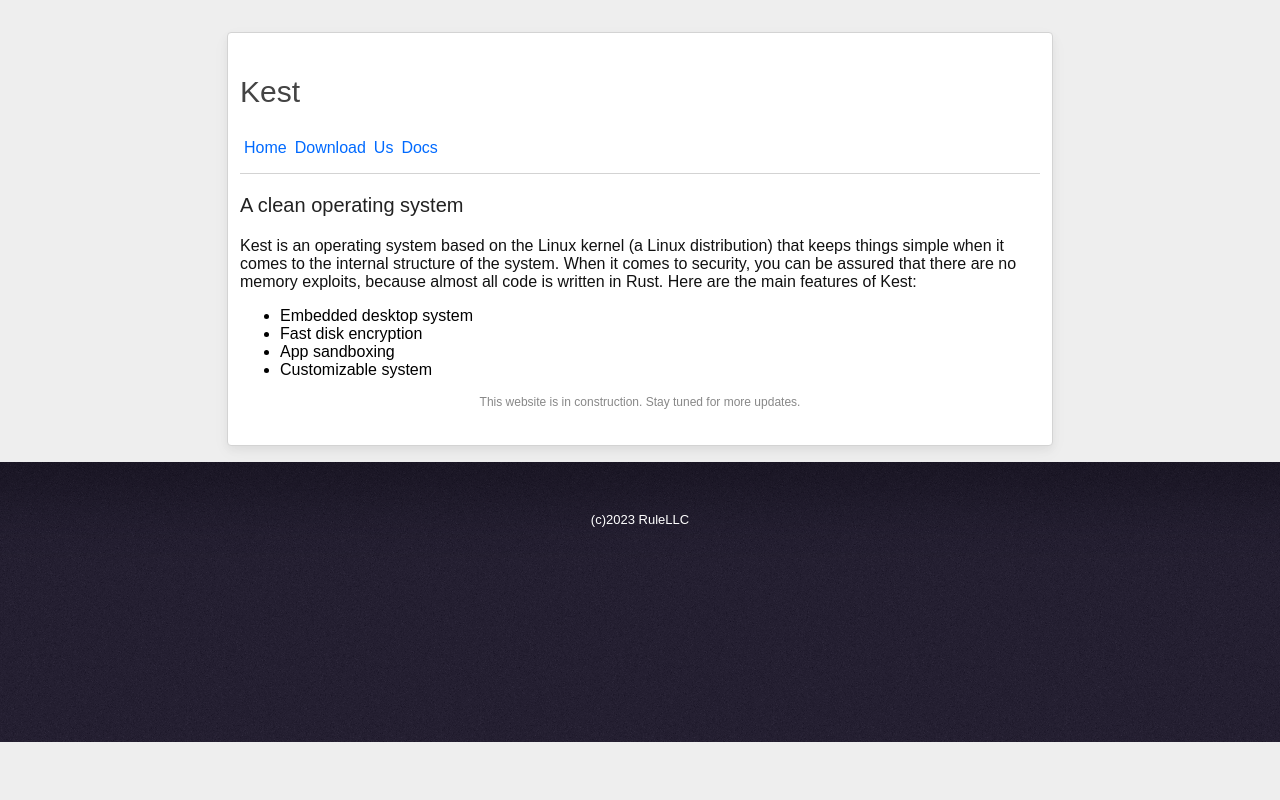
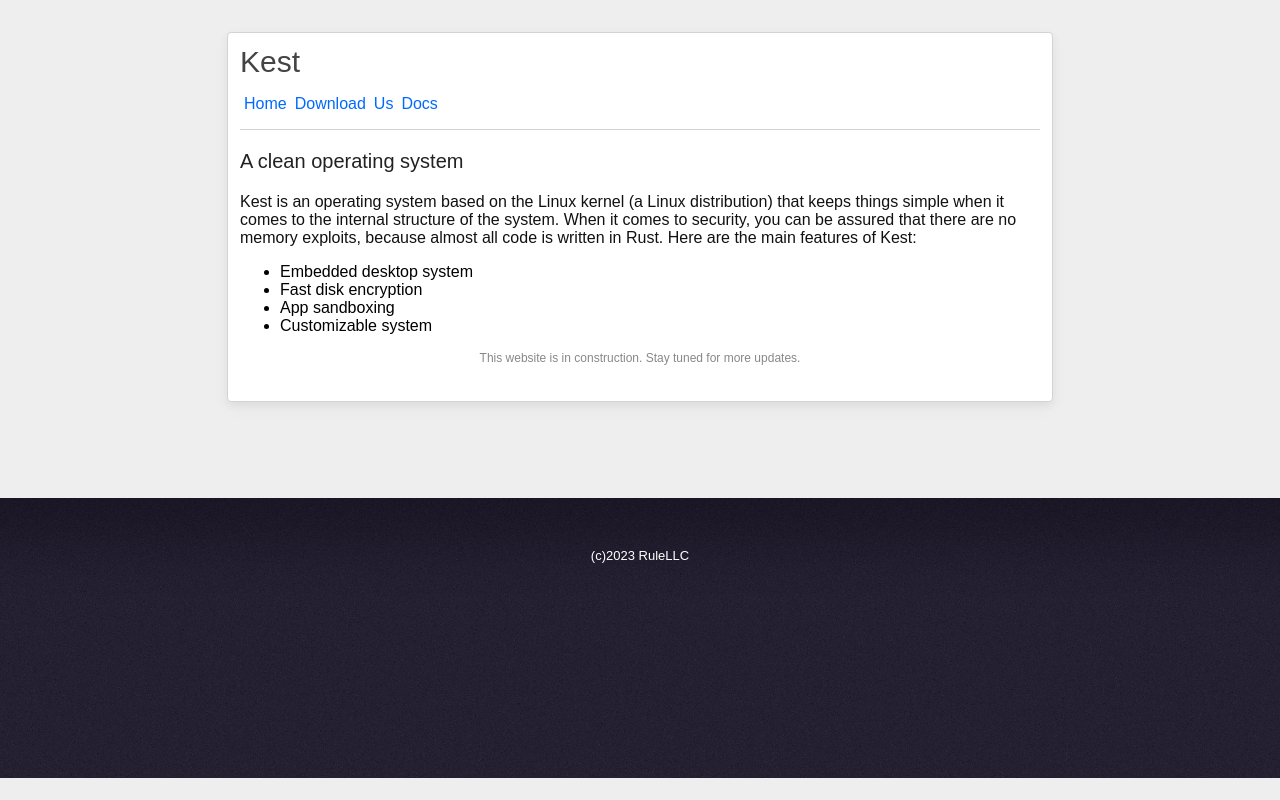
Before and after one commit to RuleLLC/RuleLLC.github.io, a plain HTML site: page index.html in a window 1280 px wide. Drawn offline with Linux system fonts and the light colour scheme.

Commit message:
autopush script

```diff
--- a/style.css
+++ b/style.css
@@ -324,6 +324,7 @@ body{padding:0; background-color:#444;}
 #title{
 color:#444444;
 font-size:30px;
+margin:0;
 }
 .subtitle{
 color:#222222;
@@ -346,6 +347,7 @@ font-size:16px;
 	float:right;
 }
 #footer{
+margin-top:80px;
 width:100%;
 background:url('footer.png');
 color:white;
```
